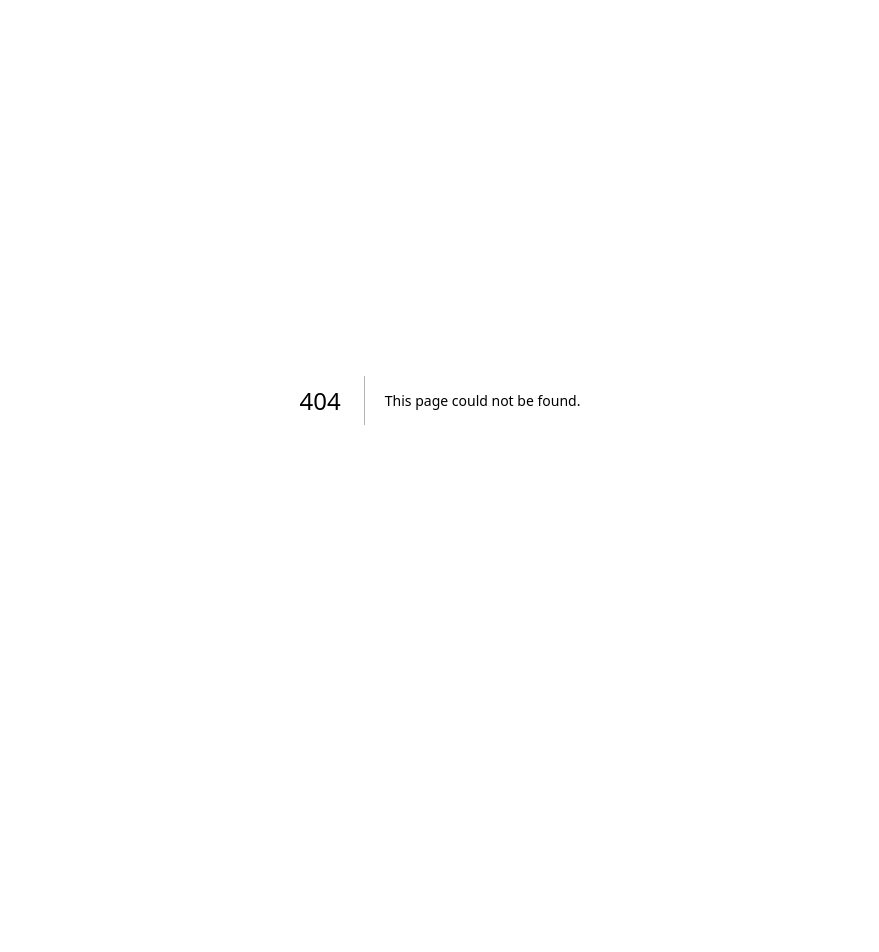
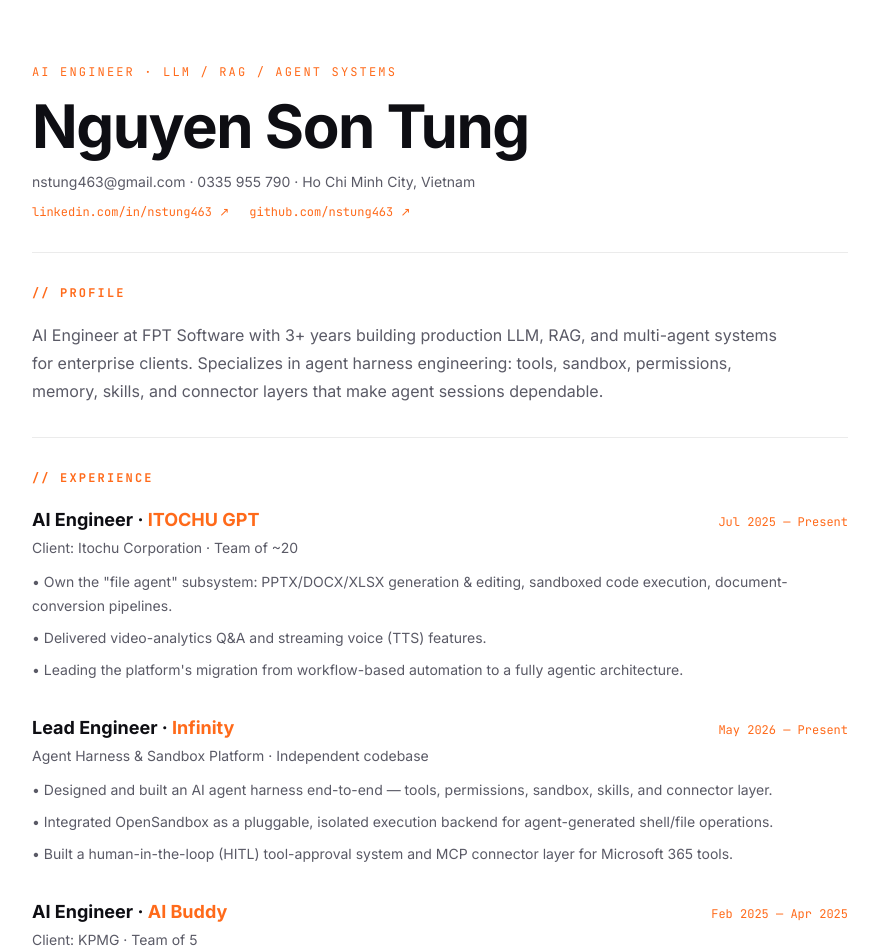
Before and after one commit to nstung463/portfolio, a Next.js app: page /resume in a window 1280 px wide. Before the commit this address had no page. Shown: the top 952 px of the page, without its empty margins (200-1079 px from the left). Before the commit the page ends 800 px from the top, so only its background shows below. Built offline with nearby package versions, Linux system fonts and the light colour scheme.

Commit message:
polish portfolio content and add resume flow

```diff
--- /dev/null
+++ b/src/app/resume/page.tsx
@@ -0,0 +1,76 @@
+import type { Metadata } from "next";
+import { education, experience, skillGroups } from "@/features/portfolio/data/portfolio-content";
+
+export const metadata: Metadata = {
+  title: "Nguyen Son Tung — Resume",
+  description: "Resume of Nguyen Son Tung, AI Engineer specializing in LLM, RAG, and agent systems.",
+};
+
+export default function ResumePage() {
+  return (
+    <main className="mx-auto min-h-screen max-w-4xl px-6 py-12 text-foreground sm:px-10 sm:py-16">
+      <header className="border-b border-border pb-8">
+        <p className="font-mono text-xs tracking-[0.18em] text-primary uppercase">AI Engineer · LLM / RAG / Agent Systems</p>
+        <h1 className="mt-4 text-4xl font-bold tracking-tight sm:text-6xl">Nguyen Son Tung</h1>
+        <p className="mt-4 text-sm text-muted-foreground">nstung463@gmail.com · 0335 955 790 · Ho Chi Minh City, Vietnam</p>
+        <div className="mt-3 flex flex-wrap gap-x-5 gap-y-2 font-mono text-xs text-primary">
+          <a href="https://linkedin.com/in/nstung463" target="_blank" rel="noreferrer">linkedin.com/in/nstung463 ↗</a>
+          <a href="https://github.com/nstung463" target="_blank" rel="noreferrer">github.com/nstung463 ↗</a>
+        </div>
+      </header>
+
+      <section className="border-b border-border py-8">
+        <ResumeHeading>Profile</ResumeHeading>
+        <p className="max-w-3xl leading-7 text-muted-foreground">
+          AI Engineer at FPT Software with 3+ years building production LLM, RAG, and multi-agent systems for enterprise clients. Specializes in agent harness engineering: tools, sandbox, permissions, memory, skills, and connector layers that make agent sessions dependable.
+        </p>
+      </section>
+
+      <section className="border-b border-border py-8">
+        <ResumeHeading>Experience</ResumeHeading>
+        <div className="space-y-8">
+          {experience.map((item) => (
+            <article key={item.org}>
+              <div className="flex flex-col gap-1 sm:flex-row sm:items-baseline sm:justify-between">
+                <h2 className="text-lg font-bold">{item.role} · <span className="text-primary">{item.org}</span></h2>
+                <p className="font-mono text-xs text-primary">{item.period}</p>
+              </div>
+              <p className="mt-1 text-sm text-muted-foreground">{item.meta}</p>
+              <ul className="mt-3 space-y-2 text-sm leading-6 text-muted-foreground">
+                {item.points.map((point) => <li key={point}>• {point}</li>)}
+              </ul>
+            </article>
+          ))}
+        </div>
+      </section>
+
+      <section className="border-b border-border py-8">
+        <ResumeHeading>Core skills</ResumeHeading>
+        <div className="grid gap-5 sm:grid-cols-2">
+          {skillGroups.map((group) => (
+            <div key={group.label}>
+              <h2 className="font-mono text-xs font-bold tracking-wider text-primary uppercase">{group.label}</h2>
+              <p className="mt-2 text-sm leading-6 text-muted-foreground">{group.items.join(" · ")}</p>
+            </div>
+          ))}
+        </div>
+      </section>
+
+      <section className="py-8">
+        <ResumeHeading>Education</ResumeHeading>
+        <div className="space-y-4">
+          {education.map((item) => (
+            <div key={item.title} className="flex flex-col gap-1 sm:flex-row sm:items-baseline sm:justify-between">
+              <div><h2 className="font-bold">{item.title}</h2><p className="text-sm text-muted-foreground">{item.org}</p></div>
+              <p className="font-mono text-xs text-primary">{item.period}</p>
+            </div>
+          ))}
+        </div>
+      </section>
+    </main>
+  );
+}
+
+function ResumeHeading({ children }: { children: React.ReactNode }) {
+  return <h2 className="mb-5 font-mono text-xs font-bold tracking-[0.18em] text-primary uppercase">{"// "}{children}</h2>;
+}
--- a/src/features/portfolio/components/about-section.tsx
+++ b/src/features/portfolio/components/about-section.tsx
@@ -4,9 +4,9 @@
   return (
     <section id="about" className="mx-auto max-w-5xl px-6 py-20">
       <p className="font-mono text-xs tracking-widest text-primary uppercase">{"// about"}</p>
-      <h3 className="mt-3 max-w-2xl font-mono text-3xl leading-tight font-semibold sm:text-4xl">
+      <h2 className="mt-3 max-w-2xl font-mono text-3xl leading-tight font-semibold sm:text-4xl">
         I turn messy documents into reliable, grounded LLM answers.
-      </h3>
+      </h2>
       <p className="mt-6 max-w-2xl text-muted-foreground">
         I&apos;m an AI Engineer at FPT Software with 3+ years building production LLM, RAG,
         and multi-agent systems for enterprise clients. My core specialty is{" "}
@@ -20,7 +20,7 @@
           <div key={stat.label} className="rounded-lg border border-border/60 bg-card p-4">
             <p className="font-mono text-2xl font-bold text-primary sm:text-3xl">{stat.value}</p>
             <p className="mt-1 text-xs text-muted-foreground">{stat.label}</p>
-            </div>
+          </div>
         ))}
       </div>
     </section>
--- a/src/features/portfolio/components/contact-actions.tsx
+++ b/src/features/portfolio/components/contact-actions.tsx
@@ -9,6 +9,7 @@
       <a href="mailto:nstung463@gmail.com" className={cn(buttonVariants(), "bg-white text-primary hover:bg-white/90")}>nstung463@gmail.com</a>
       <a href="https://linkedin.com/in/nstung463" target="_blank" rel="noreferrer" className={cn(buttonVariants({ variant: "outline" }), "border-white/50 bg-transparent text-white hover:bg-white/10")}>linkedin ↗</a>
       <a href="https://github.com/nstung463" target="_blank" rel="noreferrer" className={cn(buttonVariants({ variant: "outline" }), "border-white/50 bg-transparent text-white hover:bg-white/10")}>github ↗</a>
+      <a href="/resume" target="_blank" rel="noreferrer" className={cn(buttonVariants({ variant: "outline" }), "border-white/50 bg-transparent text-white hover:bg-white/10")}>resume ↗</a>
     </div>
   );
 }
--- a/src/features/portfolio/components/featured-work-section.tsx
+++ b/src/features/portfolio/components/featured-work-section.tsx
@@ -18,6 +18,25 @@
             </a>
           ))}
         </div>
+        <div className="mt-6 rounded-[10px] bg-primary p-6 text-primary-foreground sm:p-8">
+          <p className="font-mono text-[10px] font-bold tracking-[0.15em] uppercase">{"// case study · infinity"}</p>
+          <div className="mt-4 grid gap-8 lg:grid-cols-[1fr_1.15fr] lg:items-end">
+            <div>
+              <h3 className="max-w-lg text-2xl font-bold sm:text-3xl">An agent harness built for real work.</h3>
+              <p className="mt-3 max-w-lg text-sm leading-6 text-white/85">
+                A standalone runtime for agent sessions: wiring the loop to safe tools, isolated execution, approvals, memory, skills, and Microsoft 365 connectors.
+              </p>
+            </div>
+            <div className="grid grid-cols-2 gap-2 sm:grid-cols-5">
+              {["Agent loop", "Tools", "Sandbox", "HITL", "MCP connectors"].map((step, index) => (
+                <div key={step} className="rounded-md border border-white/30 bg-white/10 p-3">
+                  <p className="font-mono text-[10px] text-white/65">0{index + 1}</p>
+                  <p className="mt-2 text-xs font-semibold leading-4">{step}</p>
+                </div>
+              ))}
+            </div>
+          </div>
+        </div>
       </div>
     </section>
   );
--- a/src/features/portfolio/components/hero-section.tsx
+++ b/src/features/portfolio/components/hero-section.tsx
@@ -15,7 +15,7 @@
           <a href="#more-projects" className="hover:opacity-70">projects</a>
           <a href="#writing" className="hover:opacity-70">writing</a>
           <a href="#about" className="hover:opacity-70">about</a>
-          <a href="/Nguyen_Son_Tung_AI_Engineer_CV.pdf" target="_blank" rel="noreferrer" className="hover:opacity-70">resume</a>
+          <a href="/resume" target="_blank" rel="noreferrer" className="hover:opacity-70">resume</a>
         </nav>
         <a href="#contact" className="hidden items-center gap-2 font-mono text-[11px] font-bold tracking-[0.15em] uppercase hover:opacity-70 lg:inline-flex">
           {"// hire me"}
@@ -38,7 +38,7 @@
           <a href="#more-projects" onClick={() => setMenuOpen(false)}>projects</a>
           <a href="#writing" onClick={() => setMenuOpen(false)}>writing</a>
           <a href="#about" onClick={() => setMenuOpen(false)}>about</a>
-          <a href="/Nguyen_Son_Tung_AI_Engineer_CV.pdf" target="_blank" rel="noreferrer">resume ↗</a>
+          <a href="/resume" target="_blank" rel="noreferrer">resume ↗</a>
           <a href="#contact" onClick={() => setMenuOpen(false)}>{"// hire me ↗"}</a>
         </div>
       )}
--- a/src/features/portfolio/components/writing-section.tsx
+++ b/src/features/portfolio/components/writing-section.tsx
@@ -1,4 +1,22 @@
 import { SectionBleed, SectionLabel } from "./section-primitives";
+
+const buildNotes = [
+  {
+    label: "01 / RETRIEVAL",
+    title: "Grounding is a system property",
+    description: "Chunking, retrieval, reranking, citations, and evaluation all matter more than a clever prompt alone.",
+  },
+  {
+    label: "02 / AGENTS",
+    title: "The harness is the product",
+    description: "Tools, permissions, memory, skills, and connectors decide whether an agent can be trusted beyond a demo.",
+  },
+  {
+    label: "03 / OPERATIONS",
+    title: "Autonomy needs boundaries",
+    description: "Sandboxed execution, HITL approvals, observability, and resumable runs make unattended automation viable.",
+  },
+];
 
 export function WritingSection() {
   return (
@@ -6,8 +24,19 @@
       <SectionBleed text="Writing" />
       <div className="relative z-10">
         <SectionLabel n="06" label="Writing" />
-        <h2 className="mt-4 text-3xl font-bold sm:text-5xl">No posts yet</h2>
-        <p className="mt-4 max-w-md text-muted-foreground">I haven&apos;t published any write-ups here yet. When I do, they&apos;ll show up in this section — for now, reach me directly through the links below.</p>
+        <h2 className="mt-4 text-3xl font-bold sm:text-5xl">Systems I think about</h2>
+        <p className="mt-4 max-w-xl text-muted-foreground">
+          Short field notes from building reliable LLM applications, agent runtimes, and the infrastructure around them.
+        </p>
+        <div className="mt-10 grid gap-4 md:grid-cols-3">
+          {buildNotes.map((note) => (
+            <article key={note.label} className="rounded-[10px] border border-border bg-card p-5">
+              <p className="font-mono text-[10px] font-bold tracking-[0.1em] text-primary">{note.label}</p>
+              <h3 className="mt-5 text-lg font-bold">{note.title}</h3>
+              <p className="mt-3 text-sm leading-6 text-muted-foreground">{note.description}</p>
+            </article>
+          ))}
+        </div>
       </div>
     </section>
   );
--- a/src/features/portfolio/data/portfolio-content.ts
+++ b/src/features/portfolio/data/portfolio-content.ts
@@ -8,10 +8,6 @@
 } from "../types/portfolio";
 
 export const skillGroups: SkillGroup[] = [
-  {
-    label: "Languages",
-    items: ["Python", "SQL", "C/C++", "R"],
-  },
   {
     label: "Agent & LLM",
     items: ["RAG", "LangChain", "LangGraph", "MCP", "OpenAI API", "Azure OpenAI", "Anthropic Claude", "Hugging Face", "Prompt Engineering"],
@@ -48,11 +44,6 @@
   { value: "43.2K★", label: "OSS project merged" },
   { value: "1", label: "US patent filed" },
 ];
-
-export const aboutContent = {
-  headline: "I turn messy documents into reliable, grounded LLM answers.",
-  summary: "I'm an AI Engineer at FPT Software with 3+ years building production LLM, RAG, and multi-agent systems for enterprise clients. My core specialty is agent harness engineering — designing the tools, sandbox, permissions, and connector layer an agent session runs on. I'm also a daily power user of Claude Code, Codex, and Cursor.",
-};
 
 export const experience: ExperienceItem[] = [
   {
```
